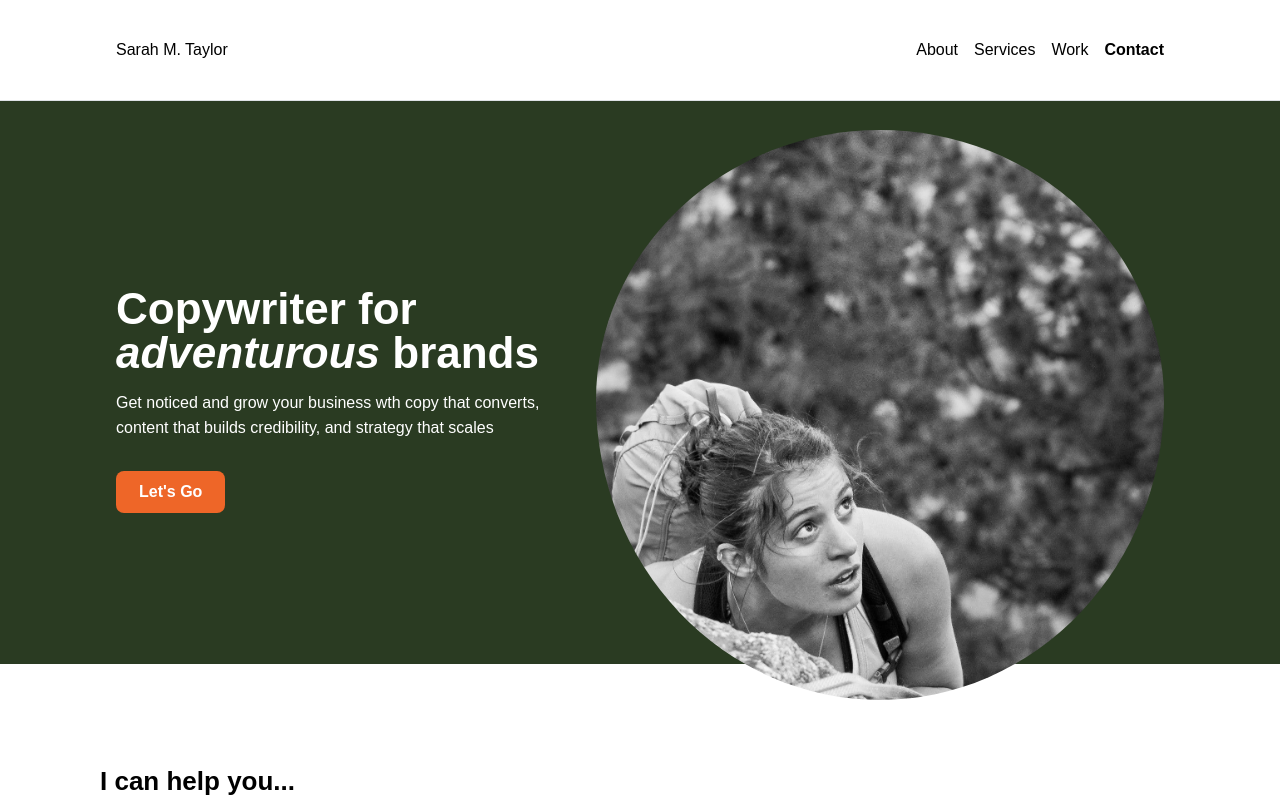
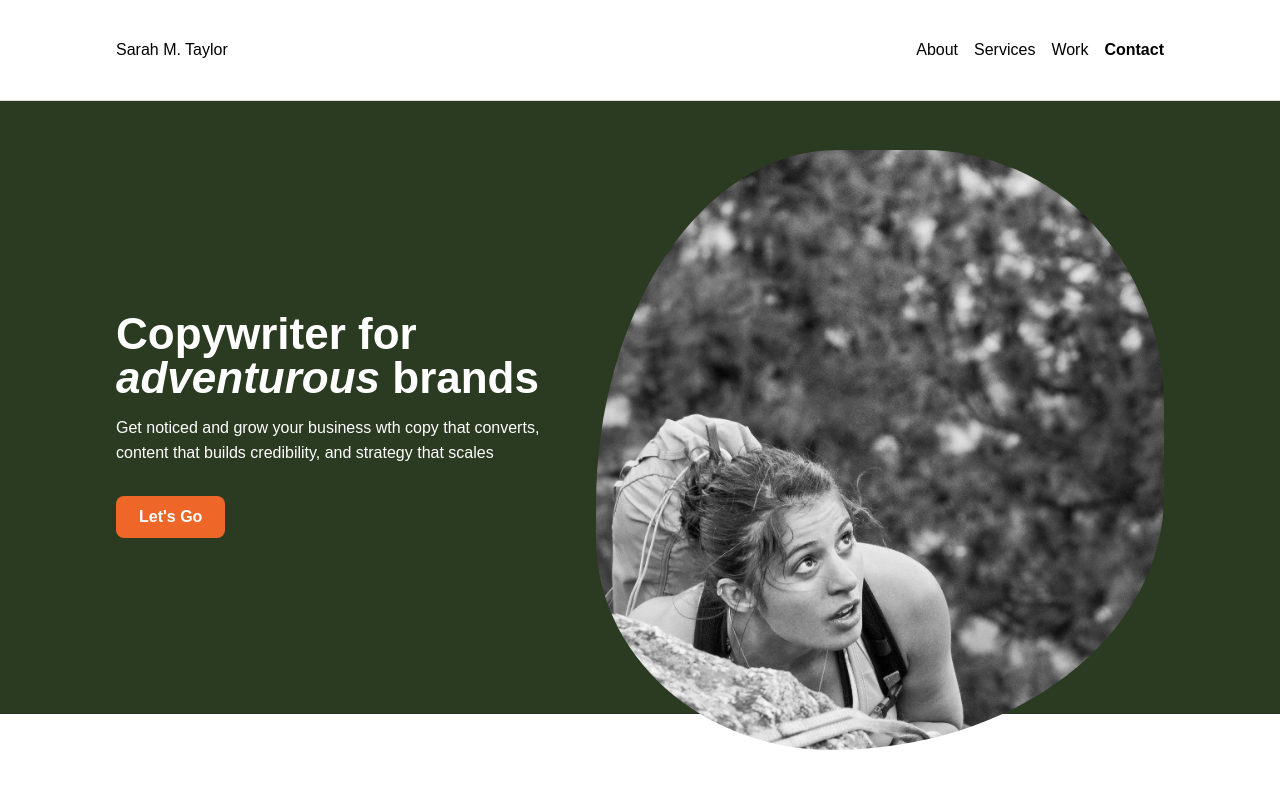
Before and after one commit to PoorBillyPilgrim/sarah-taylor-freelance-website, a Next.js app: page / in a window 1280 px wide. Shown: the top 800 px of the page. Built offline with nearby package versions, Linux system fonts and the light colour scheme.

Commit message:
init border radius on hero image

```diff
--- a/components/Header.tsx
+++ b/components/Header.tsx
@@ -2,7 +2,6 @@
 import {
   Anchor,
   AppShell,
-  AppShellHeader,
   Burger,
   Collapse,
   Container,
@@ -24,11 +23,11 @@ const Header = () => {
           <Burger hiddenFrom="sm" opened={opened} onClick={handlers.toggle} />
           <NavLinks visibleFrom="sm" />
         </Group>
-        <Collapse in={opened} hiddenFrom="sm">
-          <NavLink label="About" href="#about" />
-          <NavLink label="Services" href="#services" />
-          <NavLink label="Work" href="#work" />
-          <NavLink label="Contact" href="#contact" />
+        <Collapse in={opened} hiddenFrom="sm" pb={{ base: 20 }}>
+          <NavLink label="About" href="/#about" />
+          <NavLink label="Services" href="/#services" />
+          <NavLink label="Work" href="/#work" />
+          <NavLink label="Contact" href="/contact" />
         </Collapse>
       </Container>
     </AppShell.Header>
--- a/components/hero/Hero.module.css
+++ b/components/hero/Hero.module.css
@@ -29,12 +29,14 @@
 }
 
 .image {
-  width: 376px;
-  height: 356px;
+  width: 360px;
+  height: 360px;
+  border-radius: 50% 50% 69% 49% / 70% 50% 50% 150px;
 
   @media (min-width: $mantine-breakpoint-md) {
     height: 450px;
     width: 450px;
+    border-radius: 50% 50% 69% 49% / 70% 50% 50% 250px;
   }
 
   @media (min-width: $mantine-breakpoint-lg) {
--- a/components/hero/Hero.tsx
+++ b/components/hero/Hero.tsx
@@ -25,12 +25,11 @@ export function Hero() {
             alt="Woman rock climbing"
             src="/climbing.jpg"
             className={classes.image}
-            radius="100%"
-            pt={{ base: 30 }}
+            mt={{ base: 50 }}
             style={{ zIndex: 1 }}
           />
 
-          <div className={classes.content}>
+          <Box className={classes.content} pt={{ base: 50, md: 0 }}>
             <Title className={classes.title} c="white">
               Copywriter for <em>adventurous</em> brands
             </Title>
@@ -51,7 +50,7 @@ export function Hero() {
                 Let&apos;s Go
               </Button>
             </Group>
-          </div>
+          </Box>
         </Flex>
       </Container>
       <Box
```
